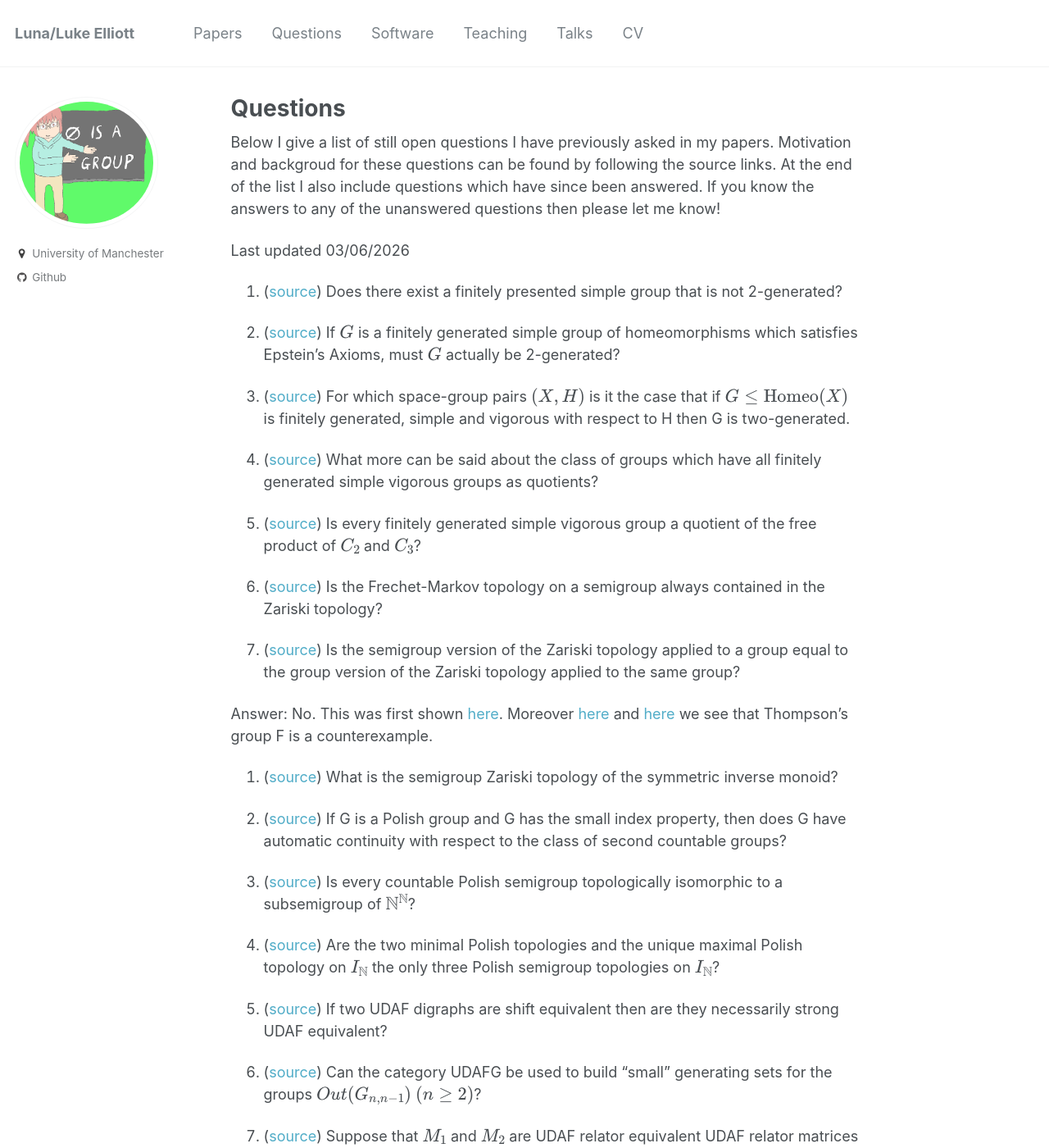
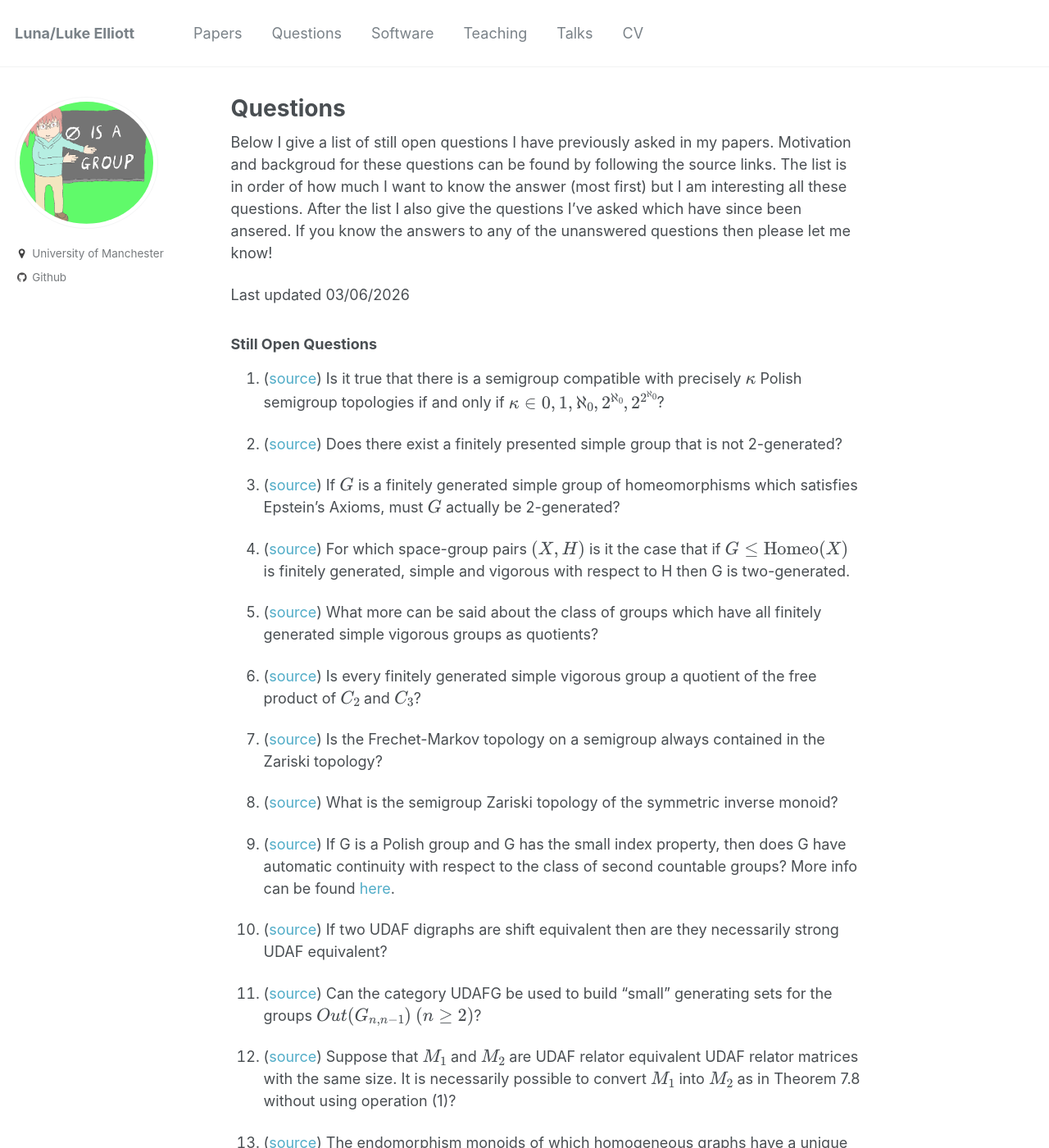
Before and after one commit to le27/L-Elliott, a Jekyll site: the page built from _pages/questions.md, in a window 1280 px wide and 1400 px high. Shown: the whole window at 82% size. Built offline with Jekyll 4.4.1, drawn with Linux system fonts in a browser that asks for light colours; formulas are drawn with MathJax 3; some of the changed text lies outside the part shown.

Commit message:
Revise questions format and add answered section
Updated the questions list with new formatting and added a section for answered questions.

```diff
--- a/_pages/questions.md
+++ b/_pages/questions.md
@@ -5,10 +5,16 @@
 ---
 {% include base_path %}
 
-Below I give a list of still open questions I have previously asked in my papers. Motivation and backgroud for these questions can be found by following the source links. At the end of the list I also include questions which have since been answered. If you know the answers to any of the unanswered questions then please let me know!
+Below I give a list of still open questions I have previously asked in my papers. Motivation and backgroud for these questions can be found by following the source links. The list is in order of how much I want to know the answer (most first) but I am interesting all these questions. After the list I also give the questions I've asked which have since been ansered. If you know the answers to any of the unanswered questions then please let me know!
 
 Last updated 03/06/2026
 
+### Still Open Questions
+
+
+1. ([source](https://arxiv.org/pdf/2605.26906))
+Is it true that there is a semigroup compatible with precisely $\kappa$ Polish semigroup
+topologies if and only if $\kappa ∈ \{0, 1, \aleph_0, 2^{\aleph_0}, 2^{2^{\aleph_0}}\}$?
 
 1. ([source](https://arxiv.org/pdf/2008.04791)) Does there exist a finitely presented simple group that is not 2-generated?
 
@@ -25,23 +31,14 @@
 
 1. ([source](https://arxiv.org/pdf/1912.07029)) Is the Frechet-Markov topology on a semigroup always contained in the Zariski topology?
 
-1. ([source](https://arxiv.org/pdf/1912.07029)) Is the semigroup version of the Zariski topology applied to a group equal to the group
-version of the Zariski topology applied to the same group?
-
-Answer: No. This was first shown [here](https://arxiv.org/pdf/2312.17727v1). Moreover [here](https://arxiv.org/pdf/2506.11500) and [here](https://arxiv.org/pdf/2601.15185) we see that Thompson's group F is a counterexample.
-
 1. ([source](https://arxiv.org/pdf/1912.07029))
 What is the semigroup Zariski topology of the symmetric inverse monoid?
 
 1. ([source](https://arxiv.org/pdf/1912.07029)) If G is a Polish group and G has the small index property, then does G have automatic
-continuity with respect to the class of second countable groups?
-
-1. ([source](https://arxiv.org/pdf/1912.07029)) Is every countable Polish semigroup topologically isomorphic to a subsemigroup of $\mathbb{N}^{\mathbb{N}}$?
-
-1. ([source](https://arxiv.org/pdf/1912.07029)) Are the two minimal Polish topologies and the unique maximal Polish topology on $I_{\mathbb{N}}$ the only three Polish semigroup topologies on $I_{\mathbb{N}}$?
+continuity with respect to the class of second countable groups? More info can be found [here](https://mathoverflow.net/questions/348228/is-there-a-topological-group-with-the-small-index-property-that-does-not-have-au).
 
 1. ([source](https://arxiv.org/pdf/2112.13359))
- If two UDAF digraphs are shift equivalent then are they necessarily strong UDAF equivalent?
+If two UDAF digraphs are shift equivalent then are they necessarily strong UDAF equivalent?
 
 1. ([source](https://arxiv.org/pdf/2112.13359))
 Can the category UDAFG be used to build “small” generating sets
@@ -51,22 +48,13 @@
 Suppose that $M_1$ and $M_2$ are UDAF relator equivalent UDAF relator matrices with the same size. It is necessarily possible to convert $M_1$ into $M_2$
 as in Theorem 7.8 without using operation (1)?
 
-
-1. ([source](https://arxiv.org/pdf/2203.11577))
-Is there an ω-categorical relational structure A such that the topology of pointwise conver-
-gence on End(A) is strictly finer than the Zariski topology?
-
 1. ([source](https://arxiv.org/pdf/2203.11577))
 The endomorphism monoids of which homogeneous graphs have a unique Polish topology?
-
-
-1. ([source](https://arxiv.org/pdf/2303.16044)) Are the Thompson monoids $M_{k,r}$ as defined by Birget finitely presented?
 
 
 1. ([source](https://arxiv.org/pdf/2501.10259))
 Let $C_1$ and $C_2$ be distinct language classes in the Chomsky hierarchy such
 that $C_1$ is a subclass of $C_2$. Does there exist a group in epi$C_2$ but not epi$C_1$?
-
 
 1. ([source](https://arxiv.org/pdf/2501.10259))
 Let $C_1$ and $C_2$ be distinct language classes such that $C_1$ is a subclass of
@@ -79,7 +67,6 @@
 
 1. ([source](https://arxiv.org/pdf/2501.10259))
 Is Grigorchuk’s group epiRegular?
-
 
 1. ([source](https://arxiv.org/pdf/2501.10259))
 Is the standard restricted wreath product of $C_2$ with the Lamp-
@@ -127,7 +114,6 @@
 1. ([source](https://arxiv.org/pdf/2604.18104)) Are there finitely presented non-virtually abelian groups with linear automorphic
 growth?
 
-
 1. ([source](https://arxiv.org/pdf/2604.18104)) Is there a finitely generated group with exponential conjugacy growth but polynomial
 automorphic growth?
 
@@ -143,12 +129,6 @@
 1. ([source](https://arxiv.org/pdf/2605.14862))
 Do any of the monoids $\text{Aut}(\mathbb{Q}, ≤)$, $\text{Aut}(R)$, $\text{End}(\mathbb{Q}, ≤)$, $\text{End}(R)$ have finite commutative submonoid width?
 
-
-1. ([source](https://arxiv.org/pdf/2605.26906))
-Is it true that there is a semigroup compatible with precisely $\kappa$ Polish semigroup
-topologies if and only if $\kappa ∈ \{0, 1, \aleph_0, 2^{\aleph_0}, 2^{2^{\aleph_0}}\}$?
-
-
 1. ([source](https://arxiv.org/pdf/2605.26906))
 Does the semigroup $\text{End}(\mathbb{N}, <)$ admit a finest Polish semigroup topology?
 
@@ -157,3 +137,31 @@
 
 1. ([source](https://arxiv.org/pdf/2605.26906))
 Is there a topological semigroup which has property $\mathbb{XX}$ with respect a non-empty subset $A$ but not with respect to its top $\mathscr{J} -class$?
+
+
+### Answered Questions
+
+([source](https://arxiv.org/pdf/1912.07029)) Is the semigroup version of the Zariski topology applied to a group equal to the group
+version of the Zariski topology applied to the same group?
+
+Answer: No. This was first shown [here](https://arxiv.org/pdf/2312.17727v1). Moreover [here](https://arxiv.org/pdf/2506.11500) and [here](https://arxiv.org/pdf/2601.15185) we see that Thompson's group F is a counterexample.
+
+([source](https://arxiv.org/pdf/1912.07029)) Is every countable Polish semigroup topologically isomorphic to a subsemigroup of $\mathbb{N}^{\mathbb{N}}$?
+
+Answer: No. This was first shown [here](https://arxiv.org/pdf/2302.08988). Moreover the countable semigroup can even be chosen to be commutative Clifford and locally compact.
+
+([source](https://arxiv.org/pdf/1912.07029)) Are the two minimal Polish semigroup topologies and the unique maximal Polish semigroup topology on $I_{\mathbb{N}}$ the only three Polish semigroup topologies on $I_{\mathbb{N}}$?
+
+Answer: No. This was first shown [here](https://arxiv.org/pdf/2405.20134). The paper classifies all Polish semigroup topologies on $I_{\mathbb{N}}$. There are countably infinitely many.
+
+
+([source](https://arxiv.org/pdf/2203.11577)) Is there an ω-categorical relational structure $A$ such that the topology of pointwise conver-
+gence on $\text{End}(A)$ is strictly finer than the Zariski topology?
+
+Answer: Yes. This was first answered [here](https://arxiv.org/pdf/2308.09466#page=8.42). The structure can even be chosed to be homogeneous in a finite language.
+
+
+([source](https://arxiv.org/pdf/2303.16044))
+Are the Thompson monoids $M_{k,r}$ as defined by Birget finitely presented?
+
+Answer: Yes. The proof is to appear in a paper with Reinis Cirpons, Alex Levine, James Mitchell and myself.
```
